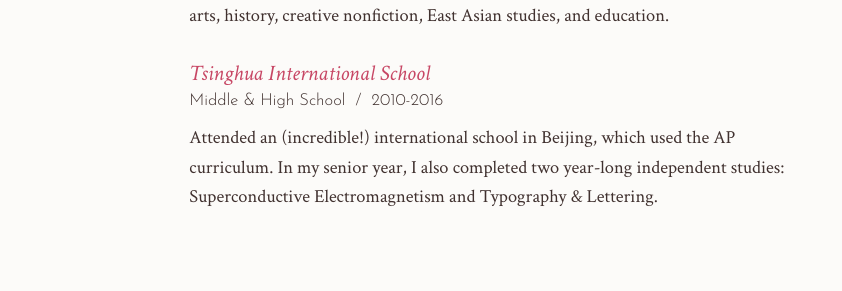
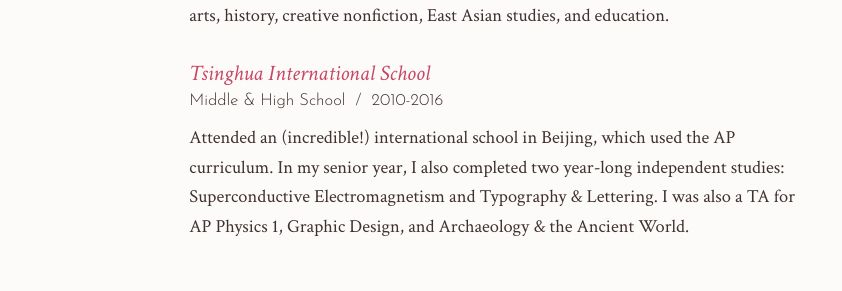
Before and after one commit to heyyyjude42/heyyyjude42.github.io, a website: page index.html in a window 1280 px wide. Shown: the part 1980-2271 px from the top of the page, without its empty margins (213-1055 px from the left). Drawn offline with Linux system fonts and the light colour scheme.

Commit message:
added high school TA

```diff
--- a/index.html
+++ b/index.html
@@ -101,7 +101,7 @@
           <p>
             Attended an (incredible!) international school in Beijing, which used the AP curriculum. In my senior year,
             I also completed two year-long independent studies: Superconductive Electromagnetism and Typography &
-            Lettering.
+            Lettering. I was also a TA for AP Physics 1, Graphic Design, and Archaeology & the Ancient World.
           </p>
         </div>
       </div>
```
